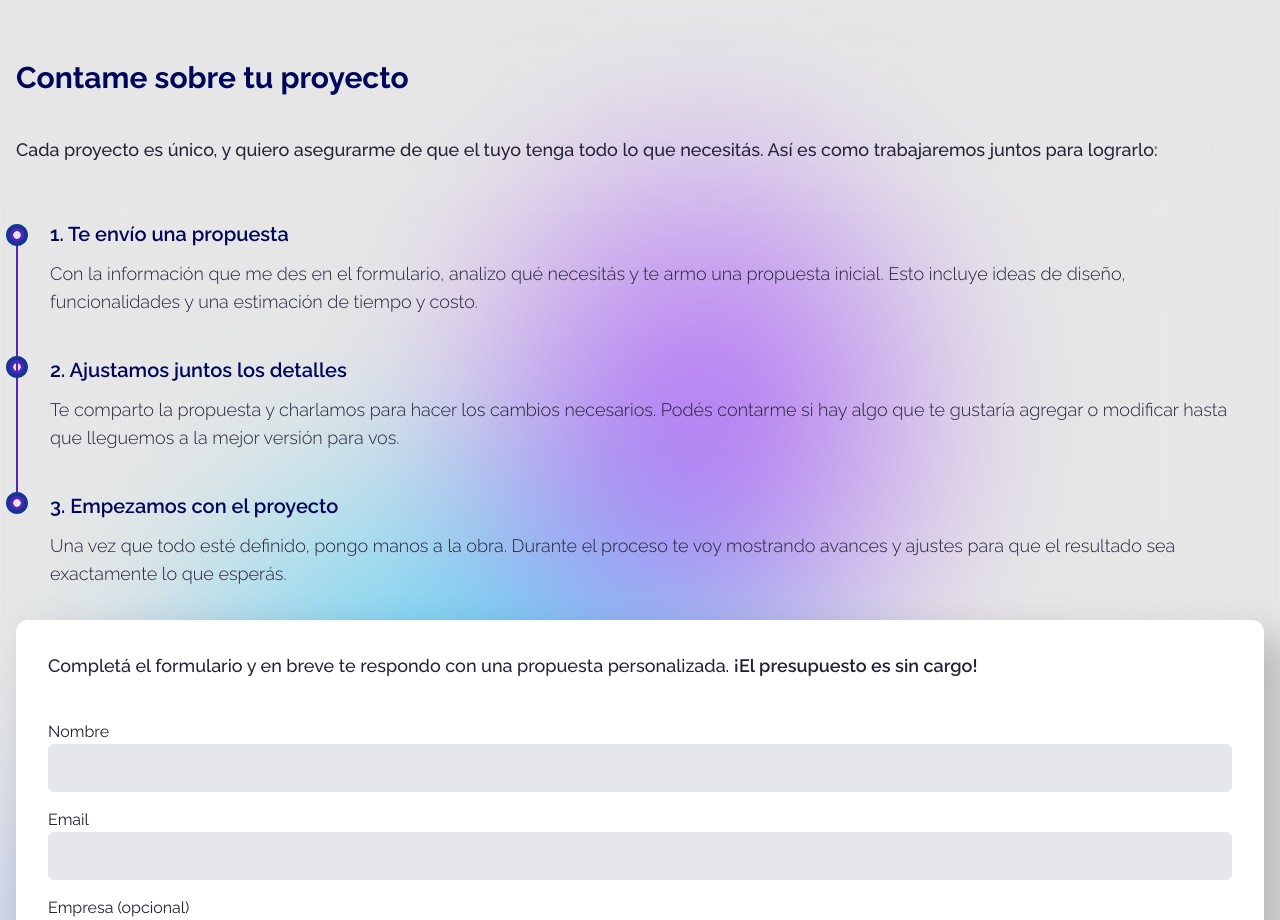
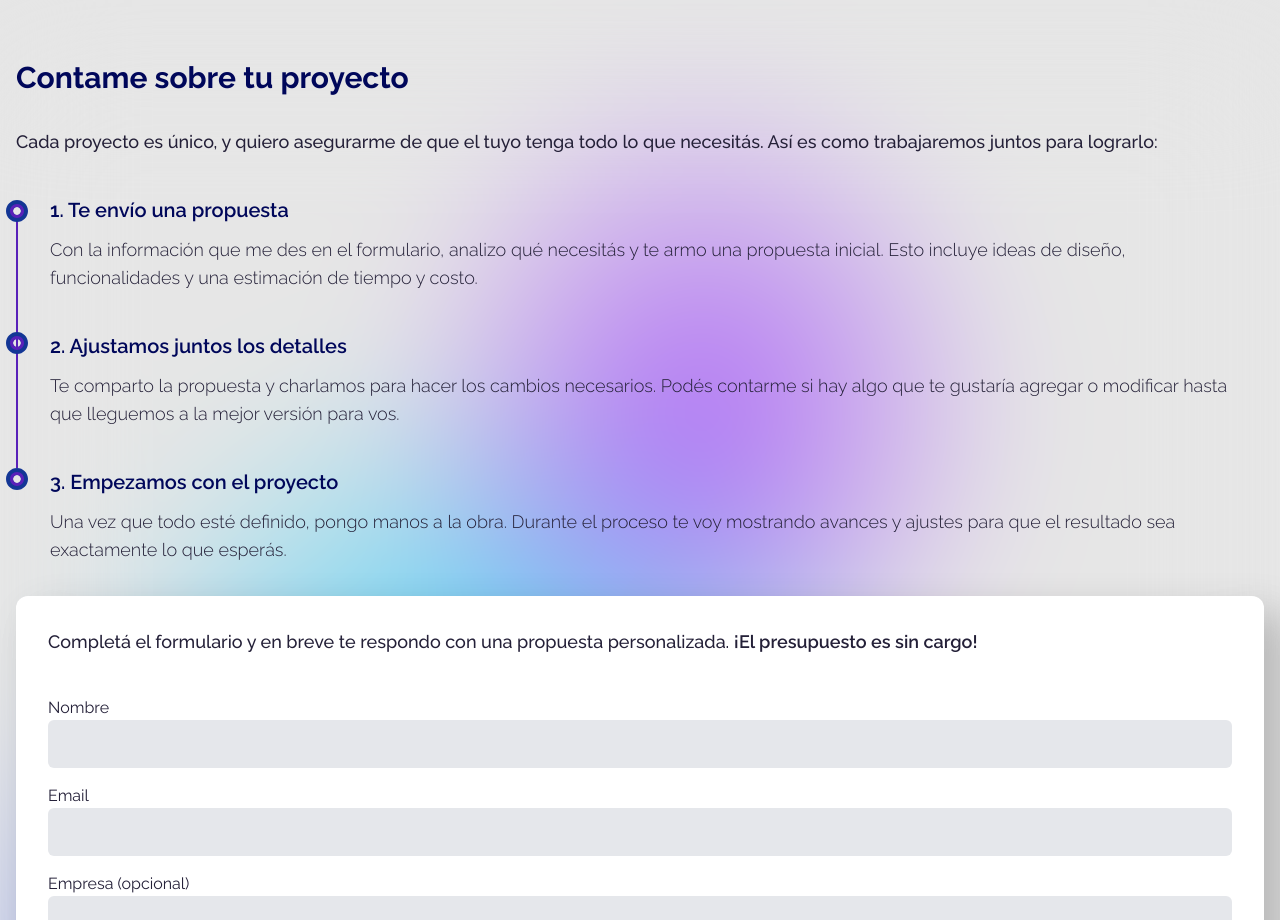
Before and after one commit to RRodriguezViegas/portfolio, a React (Vite) app: page / in a window 1280 px wide. Shown: the part 1860-2780 px from the top of the page. Built offline with nearby package versions, Linux system fonts and the light colour scheme; a web font is replaced by a local one.

Commit message:
menos margin pls

```diff
--- a/src/components/Contact.jsx
+++ b/src/components/Contact.jsx
@@ -35,7 +35,7 @@ function Contact() {
           <span className="text-3xl xl:text-7xl text-[#00075A] font-bold block">
             Contame sobre tu proyecto
           </span>
-          <span className="text-lg font-medium block mt-10 mb-20">
+          <span className="text-lg font-medium block mt-8 mb-16 xl:mt-10 xl:mb-20">
             Cada proyecto es único, y quiero asegurarme de que el tuyo tenga
             todo lo que necesitás. Así es como trabajaremos juntos para
             lograrlo:
```
